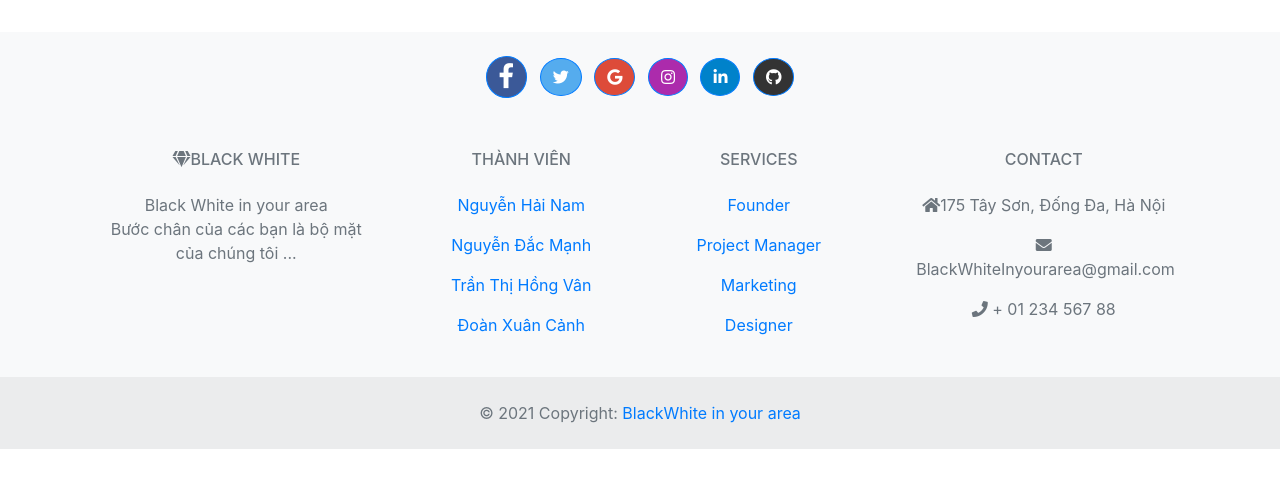
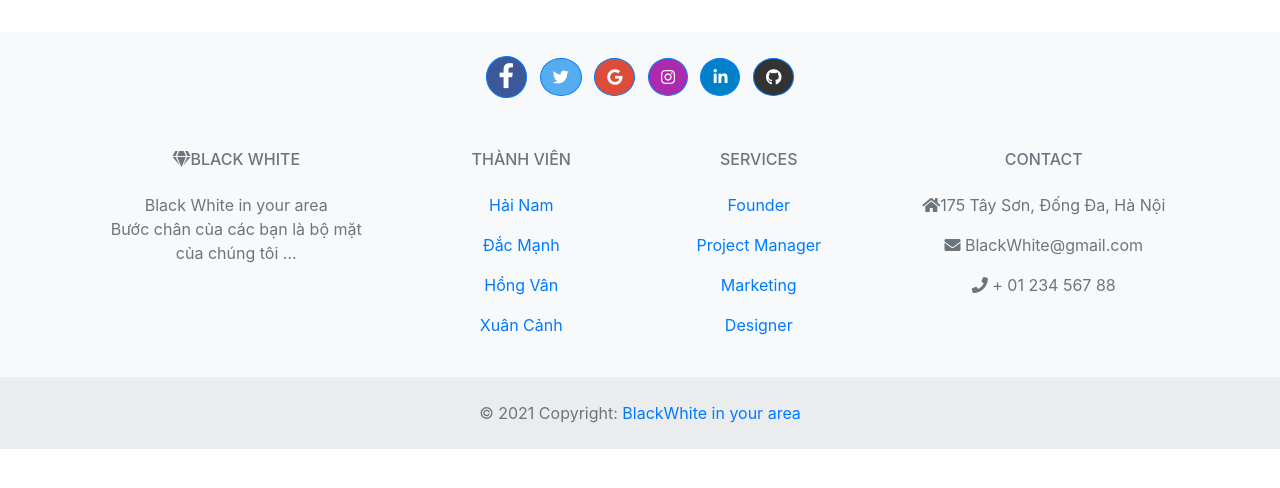
Before and after one commit to manh612001/Web_Tour, a PHP site: page /search.php in a window 1280 px wide. Shown: the part 68-556 px from the top of the page. Run offline with PHP 8.4, Linux system fonts and the light colour scheme; tables that the repository leaves empty or names only in its code hold one stand-in row (values such as "Sample post"); data that the repository does not hold is empty; some libraries are stand-ins or nearby versions.

Commit message:
update 10

```diff
--- a/admin/category/index.php
+++ b/admin/category/index.php
@@ -22,7 +22,7 @@
 <div class="container">
     <h2 style="text-align:center;margin-top:1em;">Danh mục Tour</h2>
     <label style="margin-left:15px;" >Tên danh mục:</label>
-    <form class="form-inline " action=""style="margin:0 0 10px 15px;" method="post" onsubmit=" return validateForm()">
+    <form class="form-inline " action="?"style="margin:0 0 10px 15px;" method="post" onsubmit=" return validateForm()">
         <input class="form-control mr-sm-2" require="true" type="text" id="name" name="name" value="<?=$name?>">
         <input type="text" name = "id" name="id" value = "<?=$id?>" hidden="true">
         <button class="btn btn-success" type="submit"><i class="fas fa-save" style="margin-right:5px"></i>Lưu</button>
--- a/admin/tour/add.php
+++ b/admin/tour/add.php
@@ -63,7 +63,7 @@
         $description = getPOST('description');
         $category_id = getPOST('category_id');
         $creat_at = $update_at = date('Y-m-d H:s:i');
-        if(!empty($title)&&!empty($price)&&!empty($discount)&&!empty($day)&&!empty($_FILES['thumbnail'])){
+        if(!empty($title)&&!empty($price)&&!empty($discount)&&!empty($day)&&!empty($thumbnail)){
             $sql = "insert into tour(category_id,title,price,discount,thumbnail,day,description,creat_at,update_at) values ('$category_id','$title','$price','$discount','$thumbnail','$day','$description','$creat_at','$update_at')";
             execute($sql);
             echo"<script>alert('Thêm thành công')</script>";
--- a/admin/user/edit.php
+++ b/admin/user/edit.php
@@ -31,10 +31,10 @@
       <option value="2">User</option>
     </select>
     <label>Password<span style="color: red">*</span></label>
-    <input type="password" class="form-control" id="pw" name="pw" requice="true"  value="<?=$pw?>"/>
+    <input type="text" class="form-control" id="pw" name="pw" requice="true"  value="<?=$pw?>"/>
     <label>Xác nhận lại mật khẩu<span style="color: red">*</span></label>
     <input
-      type="password"
+      type="text"
       class="form-control"
       id="conf_pw"
       name="pw"
--- a/index.php
+++ b/index.php
@@ -44,7 +44,7 @@
   <span class="carousel-control-next-icon"></span>
 </a>
 <div style="margin:auto;position:relative;top:-150px;width:30%;">
-  <form method ="post" action = "search.php" class="form-inline">
+  <form method ="post" action = "search.php" class="form-inline" onsubmit="return validateForm()">
     <input type="text" name = "search"style="padding:5px 15px;"class="form-control" id ="search" placeholder="Tìm kiếm địa điểm?"></input>
     <button id="btn_search" class="btn btn-light" type="submit"><i class="fas fa-search"></i></button>
   </form>
--- a/layout/footer.php
+++ b/layout/footer.php
@@ -37,7 +37,7 @@
       <a
         class="btn btn-primary btn-floating m-1"
         style="background-color: #ac2bac;"
-        href="https://www.instagram.com/namdzdz511/"
+        href="https://www.instagram.com/tthv_van/?hl=vi"
         role="button"
         ><i class="fab fa-instagram"></i
       ></a>
@@ -87,16 +87,16 @@
             Thành viên
           </h6>
           <p>
-            <a href="#!" class="text-reset">Nguyễn Hải Nam</a>
+            <a href="#!" class="text-reset">Hải Nam</a>
           </p>
           <p>
-            <a href="#!" class="text-reset">Nguyễn Đắc Mạnh</a>
+            <a href="#!" class="text-reset">Đắc Mạnh</a>
           </p>
           <p>
-            <a href="#!" class="text-reset">Trần Thị Hồng Vân</a>
+            <a href="#!" class="text-reset">Hồng Vân</a>
           </p>
           <p>
-            <a href="#!" class="text-reset">Đoàn Xuân Cảnh</a>
+            <a href="#!" class="text-reset">Xuân Cảnh</a>
           </p>
         </div>
         <!-- Grid column -->
@@ -131,7 +131,7 @@
           <p><i class="fas fa-home me-3"></i>175 Tây Sơn, Đống Đa, Hà Nội</p>
           <p>
             <i class="fas fa-envelope me-3"></i>
-            BlackWhiteInyourarea@gmail.com
+            BlackWhite@gmail.com
           </p>
           <p><i class="fas fa-phone me-3"></i> + 01 234 567 88</p>
 
--- a/order.php
+++ b/order.php
@@ -49,7 +49,7 @@
     $sdt = $('#sdt').val();
     $number = $('#number').val();
     $date = $('#date').val();
-    if($fullname =='' &&$email =='' &&$sdt =='' &&$number ==''&&$date =='' ){
+    if($fullname =='' ||$email =='' ||$sdt =='' ||$number ==''||$date =='' ){
       alert("Vui lòng điền đầy đủ thông tin");
       return false;
     }
--- a/search.php
+++ b/search.php
@@ -11,12 +11,18 @@
 <div class="container">
 <div class="row" style="margin-top:100px;">
     <?php
+        $key = getPOST('search');
+        if($key ==''){
+
+          echo"<script>alert('Vui lòng điền thông tin tìm kiếm!')</script>";
+        }
+        else{
         $search = getPOST('search');
         $query = "select count(*) as total from tour  where title like '%$search%'";
         $rs = executeResult($query);
         foreach($rs as $value){
             if($value['total']<=0){
-                echo"<h2>Không có kết quả tìm kiếm nào cho $search!<h2>";
+                echo"<h2>Không có kết quả tìm kiếm nào cho: $search!<h2>";
             }
         }
         foreach($data1 as $value){
@@ -34,7 +40,8 @@
                 </div>
               ';
             }
-          ?>
+        }
+      ?>
 </div>
 </div>
 <?php
```
Also changed, not shown: check.php (+13 -5 lines).
